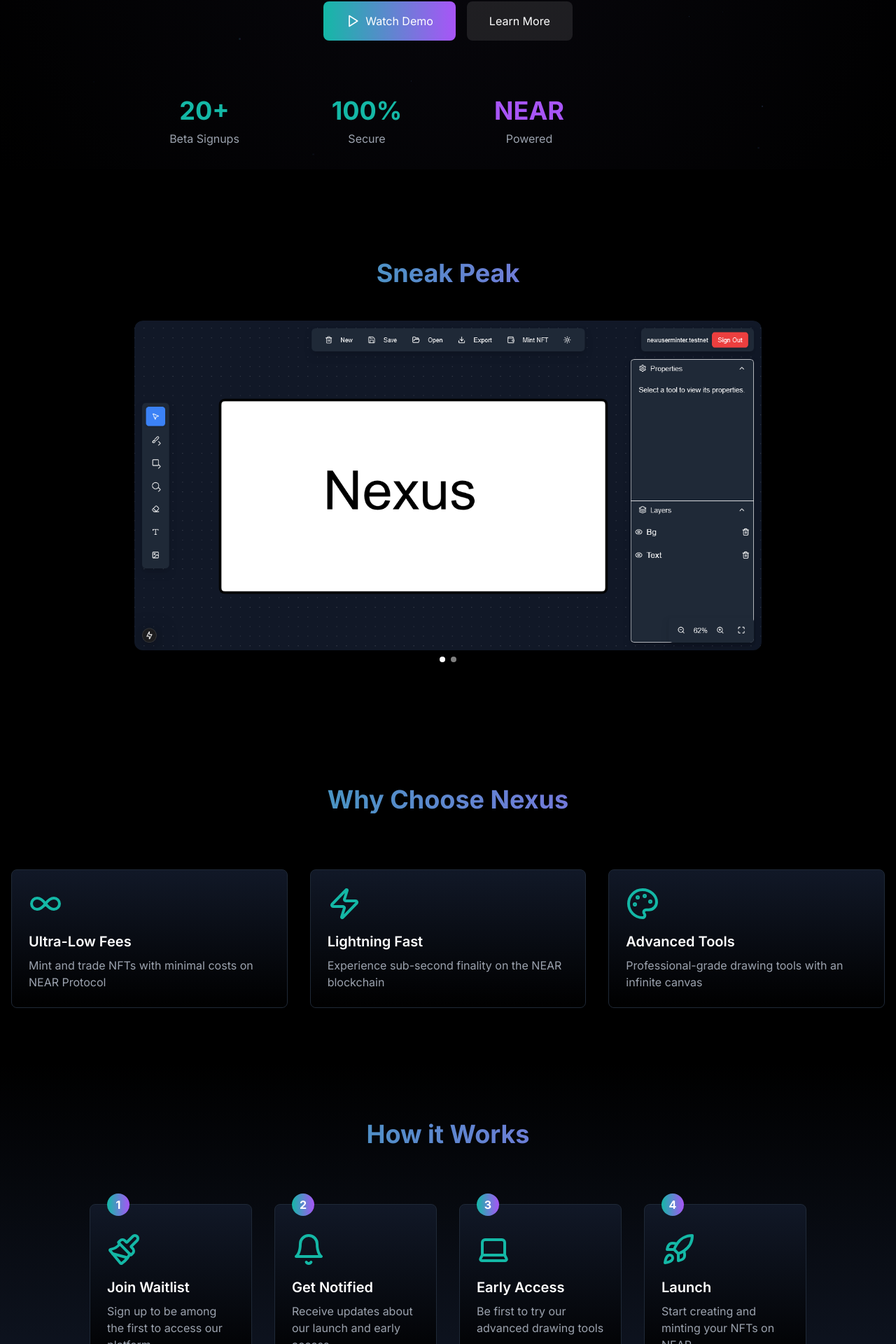
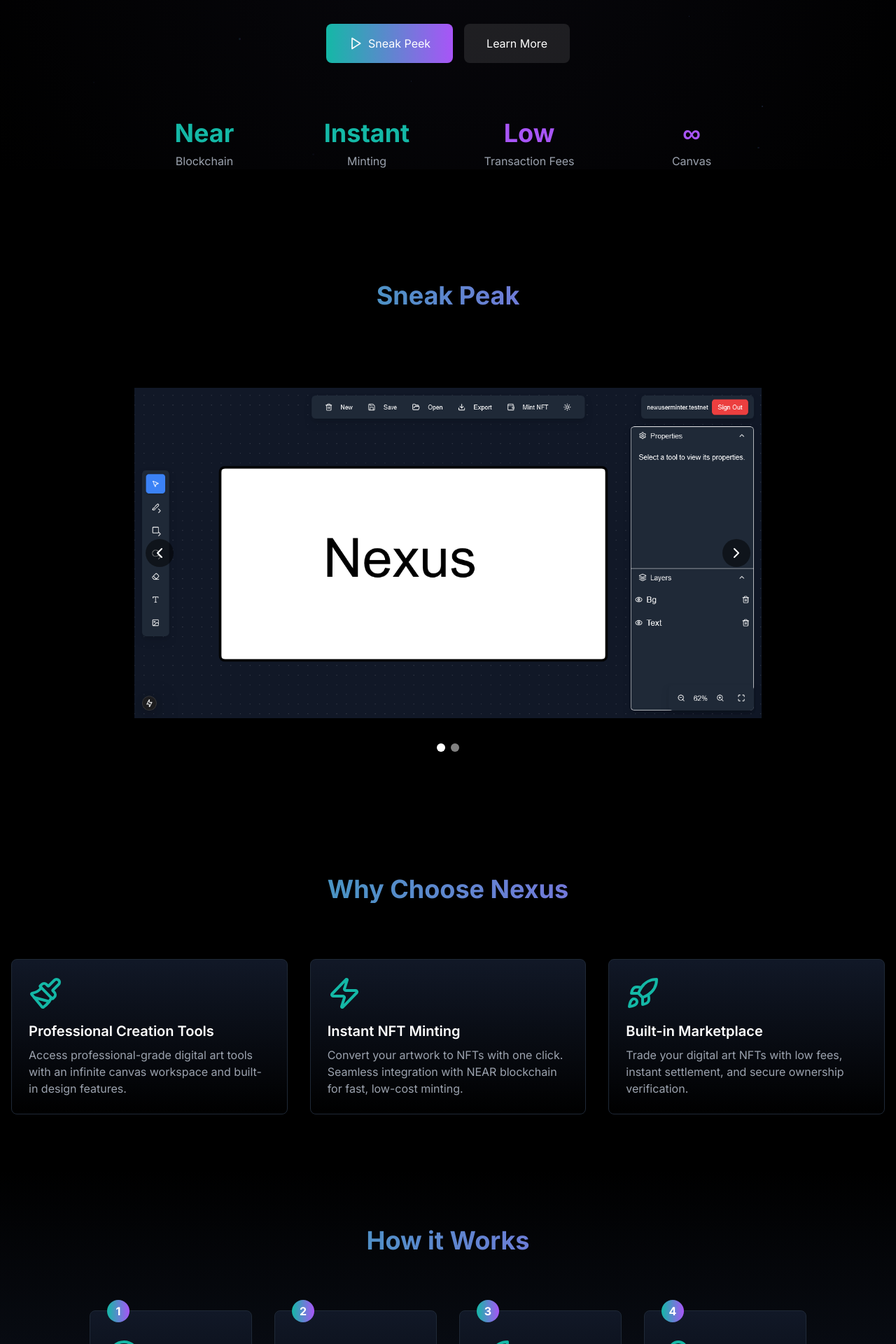
Before and after one commit to Intellihackz/redactedv0.001, a Next.js app: page / in a window 1280 px wide. Shown: the part 558-2478 px from the top of the page at 70% size. Built offline with nearby package versions, Linux system fonts and the light colour scheme.

Commit message:
update kanding

```diff
--- a/src/components/Carousel.tsx
+++ b/src/components/Carousel.tsx
@@ -16,6 +16,7 @@
 
 export function Carousel({ images }: CarouselProps) {
   const [currentIndex, setCurrentIndex] = useState(0)
+  const [direction, setDirection] = useState(0)
 
   const slideVariants = {
     enter: (direction: number) => ({
@@ -42,16 +43,17 @@
   const paginate = (newDirection: number) => {
     const newIndex = currentIndex + newDirection
     if (newIndex >= 0 && newIndex < images.length) {
+      setDirection(newDirection)
       setCurrentIndex(newIndex)
     }
   }
 
   return (
-    <div className="relative w-full aspect-video rounded-xl overflow-hidden">
-      <AnimatePresence initial={false} custom={currentIndex}>
+    <div className="relative w-full h-[600px] rounded-xl overflow-hidden">
+      <AnimatePresence initial={false} custom={direction}>
         <motion.div
           key={currentIndex}
-          custom={currentIndex}
+          custom={direction}
           variants={slideVariants}
           initial="enter"
           animate="center"
@@ -74,43 +76,59 @@
           }}
           className="absolute w-full h-full"
         >
+          <div className="relative w-full h-full">
             <Image
               src={images[currentIndex].src}
               alt={images[currentIndex].alt}
-            className="object-fit rounded-xl"
+              className="object-contain"
               priority
-            width={1000}
-            height={1000}
+              fill
+              quality={100}
+              sizes="100vw"
+              loading="eager"
             />
+          </div>
         </motion.div>
       </AnimatePresence>
 
       {/* Navigation Buttons */}
+      <div className="absolute inset-0 flex items-center justify-between p-4 pointer-events-none">
         <button
-        className="absolute left-4 top-1/2 -translate-y-1/2 p-2 rounded-full bg-black/50 hover:bg-black/70 transition-colors"
-        onClick={() => paginate(-1)}
+          className="pointer-events-auto z-10 p-2 rounded-full bg-black/50 hover:bg-black/70 transition-colors"
+          onClick={(e) => {
+            e.stopPropagation();
+            paginate(-1);
+          }}
           disabled={currentIndex === 0}
         >
-        <ChevronLeft className="w-6 h-6" />
+          <ChevronLeft className="w-6 h-6 text-white" />
         </button>
 
         <button
-        className="absolute right-4 top-1/2 -translate-y-1/2 p-2 rounded-full bg-black/50 hover:bg-black/70 transition-colors"
-        onClick={() => paginate(1)}
+          className="pointer-events-auto z-10 p-2 rounded-full bg-black/50 hover:bg-black/70 transition-colors"
+          onClick={(e) => {
+            e.stopPropagation();
+            paginate(1);
+          }}
           disabled={currentIndex === images.length - 1}
         >
-        <ChevronRight className="w-6 h-6" />
+          <ChevronRight className="w-6 h-6 text-white" />
         </button>
+      </div>
 
       {/* Dots Navigation */}
-      <div className="absolute bottom-4 left-1/2 -translate-x-1/2 flex space-x-2">
+      <div className="absolute bottom-4 left-1/2 -translate-x-1/2 flex space-x-2 z-10">
         {images.map((_, index) => (
           <button
             key={index}
-            className={`w-2 h-2 rounded-full transition-colors ${
-              index === currentIndex ? 'bg-white' : 'bg-white/50'
+            className={`w-3 h-3 rounded-full transition-colors pointer-events-auto ${
+              index === currentIndex ? 'bg-white' : 'bg-white/50 hover:bg-white/75'
             }`}
-            onClick={() => setCurrentIndex(index)}
+            onClick={(e) => {
+              e.stopPropagation();
+              setDirection(index > currentIndex ? 1 : -1);
+              setCurrentIndex(index);
+            }}
           />
         ))}
       </div>
--- a/src/components/landing-page.tsx
+++ b/src/components/landing-page.tsx
@@ -2,7 +2,7 @@
 
 import React, { useState } from 'react'
 import { motion } from 'framer-motion'
-import { ArrowRight, Infinity ,Play, CheckCircle2, Code2, Paintbrush, Laptop, Zap, Palette, Rocket, Bell } from 'lucide-react'
+import { ArrowRight, Infinity, Play, Paintbrush, Laptop, Zap, Palette, Rocket, Bell } from 'lucide-react'
 import Link from 'next/link'
 import Image from 'next/image'
 import emailjs from '@emailjs/browser'
@@ -117,9 +117,9 @@
       <header className="container mx-auto px-4 py-6 relative z-10">
         <nav className="flex justify-between items-center">
           <div className="flex items-center space-x-2">
-            <Image src="/logo.svg" alt={AppConfig.appName} width={50} height={50} priority />
+            <Image src="/logo.svg" alt="Nexus" width={50} height={50} priority />
             <span className="text-2xl font-bold bg-gradient-to-r from-teal-500 to-purple-500 bg-clip-text text-transparent">
-              {AppConfig.appName}
+              Nexus
             </span>
           </div>
           <div className="hidden md:flex space-x-8">
@@ -131,7 +131,7 @@
         </nav>
       </header>
 
-      {/* Hero Section with Waitlist Form */}
+      {/* Updated Hero Section */}
       <section className="container mx-auto px-4 py-20 relative z-10">
         <motion.div
           initial={{ opacity: 0, y: 20 }}
@@ -140,13 +140,13 @@
           className="max-w-4xl mx-auto text-center"
         >
           <span className="px-4 py-2 rounded-full bg-gradient-to-r from-teal-500/10 to-purple-500/10 text-teal-500 text-sm font-medium mb-4 inline-block">
-            Coming Soon
+            Create • Mint • Trade
           </span>
           <h1 className="text-5xl md:text-7xl font-bold mb-6 bg-gradient-to-r from-teal-500 to-purple-500 bg-clip-text text-transparent">
-            The Future of Digital Art Creation
+            Your All-in-One Digital Art Platform
           </h1>
           <p className="text-xl md:text-2xl mb-10 text-gray-300">
-            {AppConfig.appDescription}
+            Create, mint, and trade digital art NFTs seamlessly on NEAR blockchain. Professional tools, low fees, and instant settlement - all in one platform.
           </p>
 
           {/* Hero Waitlist Form */}
@@ -213,19 +213,23 @@
             </a>
           </div>
 
-          {/* Stats */}
+          {/* Updated Stats */}
           <div className="grid grid-cols-2 md:grid-cols-4 gap-8 mt-20">
             <div className="text-center">
-              <div className="text-4xl font-bold text-teal-500">{AppConfig.landingPage.stats.betaSignups}</div>
-              <div className="text-gray-400 mt-2">Beta Signups</div>
+              <div className="text-4xl font-bold text-teal-500">Near</div>
+              <div className="text-gray-400 mt-2">Blockchain</div>
             </div>
             <div className="text-center">
-              <div className="text-4xl font-bold text-teal-500">{AppConfig.landingPage.stats.security}</div>
-              <div className="text-gray-400 mt-2">Secure</div>
+              <div className="text-4xl font-bold text-teal-500">Instant</div>
+              <div className="text-gray-400 mt-2">Minting</div>
             </div>
             <div className="text-center">
-              <div className="text-4xl font-bold text-purple-500">{AppConfig.landingPage.stats.blockchain}</div>
-              <div className="text-gray-400 mt-2">Powered</div>
+              <div className="text-4xl font-bold text-purple-500">Low</div>
+              <div className="text-gray-400 mt-2">Transaction Fees</div>
+            </div>
+            <div className="text-center">
+              <div className="text-4xl font-bold text-purple-500">∞</div>
+              <div className="text-gray-400 mt-2">Canvas</div>
             </div>
           </div>
         </motion.div>
@@ -260,17 +264,24 @@
       <section id="features" className="py-20 relative z-10">
         <div className="container mx-auto px-4">
           <h2 className="text-4xl font-bold text-center mb-20 bg-gradient-to-r from-teal-500 to-purple-500 bg-clip-text text-transparent">
-            Why Choose {AppConfig.appName}
+            Why Choose Nexus
           </h2>
           <div className="grid grid-cols-1 md:grid-cols-3 gap-8">
-            {AppConfig.landingPage.features.map((feature, index) => (
-              <FeatureCard
-                key={index}
-                icon={getIconComponent(feature.icon)}
-                title={feature.title}
-                description={feature.description}
-              />
-            ))}
+            <FeatureCard
+              icon={<Paintbrush className="h-12 w-12 text-teal-500" />}
+              title="Professional Creation Tools"
+              description="Access professional-grade digital art tools with an infinite canvas workspace and built-in design features."
+            />
+            <FeatureCard
+              icon={<Zap className="h-12 w-12 text-teal-500" />}
+              title="Instant NFT Minting"
+              description="Convert your artwork to NFTs with one click. Seamless integration with NEAR blockchain for fast, low-cost minting."
+            />
+            <FeatureCard
+              icon={<Rocket className="h-12 w-12 text-teal-500" />}
+              title="Built-in Marketplace"
+              description="Trade your digital art NFTs with low fees, instant settlement, and secure ownership verification."
+            />
           </div>
         </div>
       </section>
@@ -282,15 +293,30 @@
             How it Works
           </h2>
           <div className="grid grid-cols-1 md:grid-cols-4 gap-8 max-w-5xl mx-auto">
-            {AppConfig.landingPage.steps.map((step, index) => (
-              <StepCard
-                key={index}
-                number={index + 1}
-                icon={getIconComponent(step.icon)}
-                title={step.title}
-                description={step.description}
-              />
-            ))}
+            <StepCard
+              number={1}
+              icon={<Palette className="h-12 w-12 text-teal-500" />}
+              title="Create"
+              description="Use our professional-grade tools to create your digital masterpiece on an infinite canvas."
+            />
+            <StepCard
+              number={2}
+              icon={<Laptop className="h-12 w-12 text-teal-500" />}
+              title="Mint"
+              description="Convert your artwork to an NFT with one click using NEAR blockchain."
+            />
+            <StepCard
+              number={3}
+              icon={<Rocket className="h-12 w-12 text-teal-500" />}
+              title="List"
+              description="Set your price and list your NFT on our integrated marketplace."
+            />
+            <StepCard
+              number={4}
+              icon={<Bell className="h-12 w-12 text-teal-500" />}
+              title="Sell"
+              description="Reach collectors globally with instant settlements and secure transactions."
+            />
           </div>
         </div>
       </section>
@@ -353,19 +379,19 @@
         </div>
       </section>
 
-      {/* Footer */}
+      {/* Updated Footer */}
       <footer className="py-12 relative z-10 border-t border-gray-900">
         <div className="container mx-auto px-4">
           <div className="grid grid-cols-1 md:grid-cols-4 gap-8 mb-8">
             <div>
               <div className="flex items-center space-x-2 mb-4">
-                <Image src="/logo.svg" alt={AppConfig.appName} width={40} height={40} />
+                <Image src="/logo.svg" alt="Nexus" width={40} height={40} />
                 <span className="text-2xl font-bold bg-gradient-to-r from-teal-500 to-purple-500 bg-clip-text text-transparent">
-                  {AppConfig.appName}
+                  Nexus
                 </span>
               </div>
               <p className="text-gray-400">
-                The future of digital art creation and ownership.
+                Empowering artists with an end-to-end digital art creation and NFT trading platform.
               </p>
             </div>
             <div>
@@ -392,7 +418,7 @@
             </div>
           </div>
           <div className="text-center text-gray-400 text-sm">
-            <p>© {new Date().getFullYear()} {AppConfig.appName}. All rights reserved.</p>
+            <p>© {new Date().getFullYear()} Nexus. All rights reserved.</p>
           </div>
         </div>
       </footer>
--- a/src/config/appConfig.ts
+++ b/src/config/appConfig.ts
@@ -171,7 +171,7 @@
 
     cta: {
       primary: {
-        text: 'Watch Demo',
+        text: 'Sneak Peek',
         href: '#demo'
       },
       secondary: {
```
Lines whose indentation alone changed are shown as unchanged.
